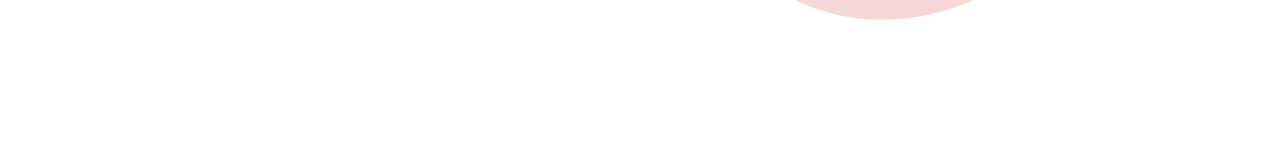
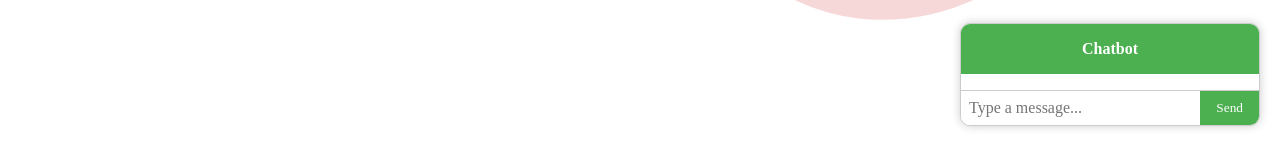
Before and after one commit to vandimmi/IOT, a plain HTML site: page front-end/pages/index.html in a window 1280 px wide. Shown: the part 654-800 px from the top of the page. Drawn offline with nearby package versions, Linux system fonts and the light colour scheme.

Commit message:
chatbot bold idea

```diff
--- a/back-end/package.json
+++ b/back-end/package.json
@@ -21,7 +21,7 @@
     "test:e2e": "jest --config ./test/jest-e2e.json"
   },
   "dependencies": {
-    "@nestjs-modules/mailer": "2.0.2",
+    "@nestjs-modules/mailer": "^1.6.1",
     "@nestjs/common": "11.1.3",
     "@nestjs/config": "4.0.2",
     "@nestjs/core": "11.1.3",
@@ -29,7 +29,7 @@
     "@nestjs/microservices": "^11.1.3",
     "@nestjs/mongoose": "11.0.3",
     "@nestjs/passport": "11.0.5",
-    "@nestjs/platform-express": "11.1.3",
+    "@nestjs/platform-express": "^11.1.5",
     "api-query-params": "5.4.0",
     "bcrypt": "6.0.0",
     "class-transformer": "^0.5.1",
--- a/back-end/src/app.module.ts
+++ b/back-end/src/app.module.ts
@@ -2,6 +2,7 @@ import { Module } from '@nestjs/common';
 import { AppController } from './app.controller';
 import { AppService } from './app.service';
 import { UsersModule } from './modules/users/users.module';
+import { ChatbotModule } from './modules/chatbot/chatbot.module';
 import { ConfigModule, ConfigService } from '@nestjs/config';
 import { MongooseModule } from '@nestjs/mongoose';
 import { In4ArduinoModule } from './modules/in4_arduino/in4_arduino.module';
@@ -12,6 +13,7 @@ import { HandlebarsAdapter } from '@nestjs-modules/mailer/dist/adapters/handleba
 
 @Module({
   imports: [
+    ChatbotModule,
     UsersModule,
     In4ArduinoModule,
     AuthModule,
--- /dev/null
+++ b/front-end/css/components/chatbot.css
@@ -0,0 +1,71 @@
+.chatbot-widget {
+      position: fixed;
+      bottom: 20px;
+      right: 20px;
+      width: 300px;
+      max-height: 400px;
+      background: white;
+      border: 1px solid #ccc;
+      border-radius: 10px;
+      box-shadow: 0 0 10px rgba(0,0,0,0.2);
+      display: flex;
+      flex-direction: column;
+      overflow: hidden;
+      z-index: 1000;
+    }
+
+    .chat-header {
+      background: #4CAF50;
+      color: white;
+      padding: 0.75rem;
+      font-weight: bold;
+      text-align: center;
+    }
+
+    .chat-messages {
+      flex: 1;
+      padding: 0.5rem;
+      overflow-y: auto;
+      font-size: 0.9rem;
+    }
+
+    .message {
+      margin-bottom: 0.5rem;
+    }
+
+    .user {
+      text-align: right;
+      color: blue;
+    }
+
+    .bot {
+      text-align: left;
+      color: green;
+    }
+
+    .chat-input {
+      display: flex;
+      border-top: 1px solid #ccc;
+    }
+
+    .chat-input input {
+      flex: 1;
+      border: none;
+      padding: 0.5rem;
+      font-size: 1rem;
+    }
+
+    .chat-input button {
+      background: #4CAF50;
+      border: none;
+      color: white;
+      padding: 0 1rem;
+      cursor: pointer;
+    }
+
+    .chat-input input:focus {
+      outline: none;
+    }
+    .chat-input button:hover {
+      background: #45a049;
+    }
--- a/front-end/pages/index.html
+++ b/front-end/pages/index.html
@@ -8,6 +8,7 @@
   <link rel="stylesheet" href="https://cdn.jsdelivr.net/npm/aos@2.3.4/dist/aos.css" />
   <link rel="stylesheet" href="../css/pages/index.css"/>
   <link rel="stylesheet" href="https://cdnjs.cloudflare.com/ajax/libs/font-awesome/6.5.0/css/all.min.css" crossorigin="anonymous" referrerpolicy="no-referrer" />
+  <link rel="stylesheet" href="../css/components/chatbot.css"/>
 </head>
 <body>
 
@@ -152,6 +153,55 @@
     <p><i class="fas fa-map-marker-alt"></i> 227 Nguyen Van Cu St</p>
   </div>
 </footer>
+
+<div class="chatbot-widget">
+  <div class="chat-header">Chatbot</div>
+  <div class="chat-messages" id="messages"></div>
+  <div class="chat-input">
+    <input type="text" id="input" placeholder="Type a message..." />
+    <button onclick="sendMessage()">Send</button>
+  </div>
+</div>
+
+<script>
+  const messagesDiv = document.getElementById('messages');
+
+  function appendMessage(text, sender) {
+    const div = document.createElement('div');
+    div.className = `message ${sender}`;
+    div.textContent = text;
+    messagesDiv.appendChild(div);
+    messagesDiv.scrollTop = messagesDiv.scrollHeight;
+  }
+
+  async function sendMessage() {
+    const input = document.getElementById('input');
+    const message = input.value.trim();
+    if (!message) return;
+
+    appendMessage(message, 'user');
+    input.value = '';
+
+    try {
+      const res = await fetch('http://localhost:8080/api/chatbot', {
+        method: 'POST',
+        headers: { 'Content-Type': 'application/json' },
+        body: JSON.stringify({ message })
+      });
+
+      const data = await res.json();
+      appendMessage(data.reply, 'bot');
+    } catch (error) {
+      appendMessage('Error talking to chatbot.', 'bot');
+      console.error(error);
+    }
+  }
+
+  document.getElementById('input').addEventListener('keydown', function (e) {
+    if (e.key === 'Enter') sendMessage();
+  });
+</script>
+
 <script src="https://cdn.jsdelivr.net/npm/aos@2.3.4/dist/aos.js"></script>
 <script>
   AOS.init({
```
Also changed, not shown: back-end/src/modules/chatbot/chatbot.controller.ts (added, +15 -0 lines), back-end/src/modules/chatbot/chatbot.module.ts (added, +9 -0 lines), back-end/src/modules/chatbot/chatbot.service.ts (added, +26 -0 lines), 1 other file.
